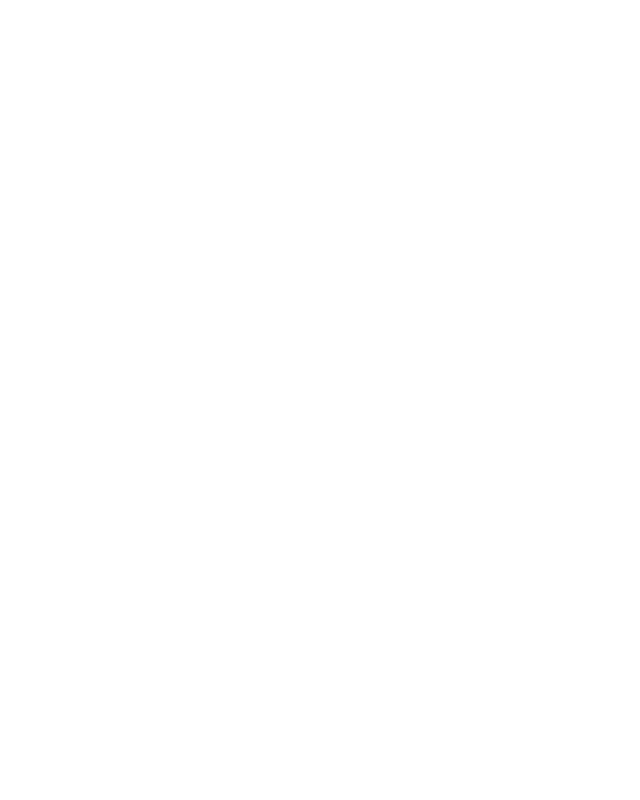
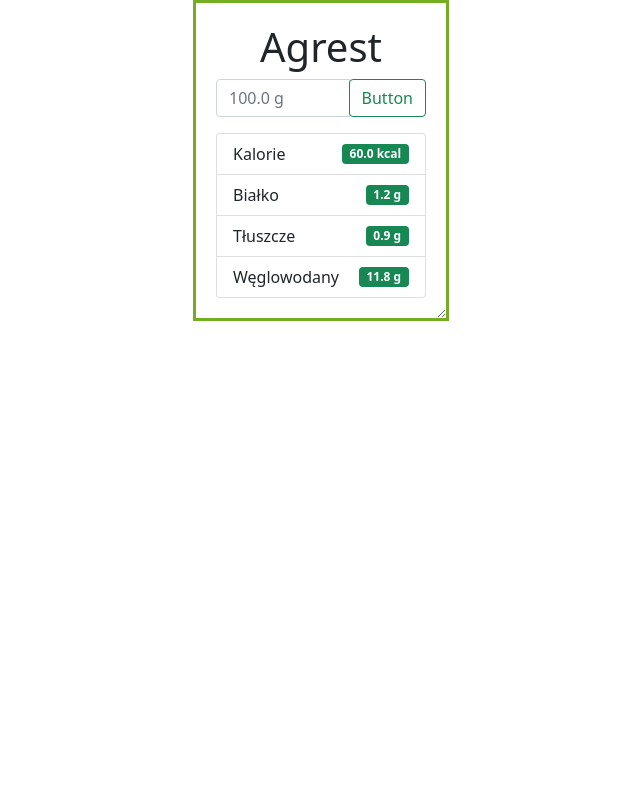
Before and after one commit to Czarek98/KCALCULATOR, a Django app: page /home/foodlist/1 in a window 1280 px wide. Before the commit the part shown is empty. Shown: the whole page, without its empty margins (319-959 px from the left). Run offline with Django 3.2, Linux system fonts and the light colour scheme; data comes from the database, SQL or seed files in the repository; some libraries are stand-ins or nearby versions.

Commit message:
Styling food_detail

```diff
--- a/KCALCULATOR/kcal/templates/kcal/food_detail.html
+++ b/KCALCULATOR/kcal/templates/kcal/food_detail.html
@@ -1 +1,60 @@
-<h1>{{objects.fat}}</h1>
+<head xmlns:color="http://www.w3.org/1999/xhtml">
+<title>{{object.name}}</title>
+
+            <link href="https://cdn.jsdelivr.net/npm/bootstrap@5.0.0-beta3/dist/css/bootstrap.min.css" rel="stylesheet" integrity="sha384-eOJMYsd53ii+scO/bJGFsiCZc+5NDVN2yr8+0RDqr0Ql0h+rP48ckxlpbzKgwra6" crossorigin="anonymous">
+
+</head>
+<body style="text-align:center">
+<div class="box">
+<h1>{{object.name}}</h1>
+<div class="input-group mb-3">
+  <input type="text" class="form-control" placeholder="{{object.grams}} g" aria-label="Recipient's username" aria-describedby="basic-addon2">
+  <div class="input-group-append">
+    <button class="btn btn-outline-success" type="button">Button</button>
+  </div>
+</div>
+<ul class="list-group">
+  <li class="list-group-item d-flex justify-content-between align-items-center">
+    Kalorie
+    <span class="badge alert-success">{{object.kcal}} kcal</span>
+  </li>
+  <li class="list-group-item d-flex justify-content-between align-items-center">
+    Białko
+    <span class="badge alert-success">{{object.proteins}} g</span>
+  </li>
+  <li class="list-group-item d-flex justify-content-between align-items-center">
+    Tłuszcze
+    <span class="badge alert-success">{{object.fat}} g</span>
+  </li>
+    <li class="list-group-item d-flex justify-content-between align-items-center">
+    Węglowodany
+    <span class="badge alert-success">{{object.carbs}} g</span>
+    </li>
+</ul>
+
+</div>
+
+    <script src="../assets/dist/js/bootstrap.bundle.min.js"></script>
+    <script src="https://cdn.jsdelivr.net/npm/bootstrap@5.0.0-beta3/dist/js/bootstrap.bundle.min.js" integrity="sha384-JEW9xMcG8R+pH31jmWH6WWP0WintQrMb4s7ZOdauHnUtxwoG2vI5DkLtS3qm9Ekf" crossorigin="anonymous"></script>
+
+</body>
+
+<style>
+    .outline-success{
+      background-color: #06c947!important;
+    }
+    .badge{
+      color: white;
+    }
+    .alert-success{
+      background-color: #178754!important;
+    }
+    .box {
+      resize: both;
+      overflow: auto;
+      margin: auto;
+      width: 20%;
+      border: 3px solid #73AD21;
+      padding: 20px;
+    }
+</style>
```
